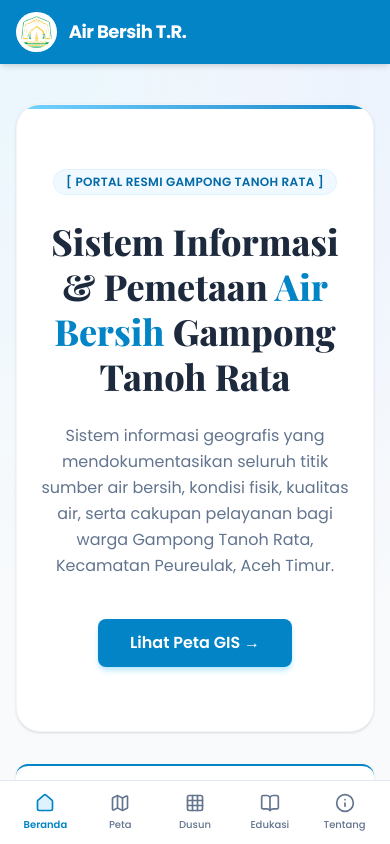
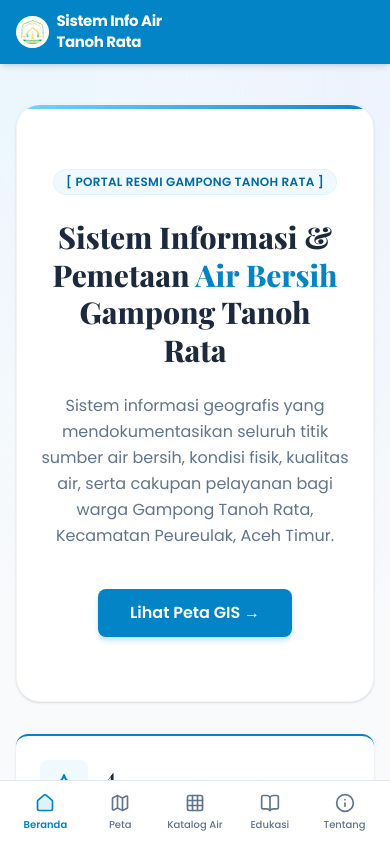
Before and after one commit to FizamenKujo/Website-Sumber-Air-Bersih-Tanoh-Rata, a React (Vite) app: page / in a window 390 px wide. Shown: the top 844 px of the page. Built offline with nearby package versions, Linux system fonts and the light colour scheme; a web font is replaced by a local one.

Commit message:
Tinggal upload foto dan menambah sytling dan teks deskripsi lgi

```diff
--- a/src/components/BottomNav.jsx
+++ b/src/components/BottomNav.jsx
@@ -5,7 +5,7 @@ export default function BottomNav({ activeTab, setActiveTab }) {
     const navItems = [
         { id: 'beranda', label: 'Beranda', icon: Home },
         { id: 'peta', label: 'Peta', icon: Map },
-        { id: 'katalog', label: 'Dusun', icon: Grid },
+        { id: 'katalog', label: 'Katalog Air', icon: Grid },
         { id: 'edukasi', label: 'Edukasi', icon: BookOpen },
         { id: 'tentang', label: 'Tentang', icon: Info }
     ];
--- a/src/components/Navbar.jsx
+++ b/src/components/Navbar.jsx
@@ -14,17 +14,17 @@ export default function Navbar({ activeTab, setActiveTab }) {
         <nav className="bg-[#0284C7] text-white shadow-md sticky top-0 z-50">
             <div className="max-w-7xl mx-auto px-4 lg:px-8 h-16 flex items-center justify-between">
 
-                <div className="flex items-center gap-3 cursor-pointer" onClick={() => setActiveTab('beranda')}>
+                <div className="flex items-center gap-2 cursor-pointer" onClick={() => setActiveTab('beranda')}>
                     <img
                         src="/logo-aceh-timur.png"
                         alt="Logo Aceh Timur"
-                        className="h-10 w-auto object-contain bg-white rounded-full p-1"
+                        className="h-8 md:h-10 w-auto object-contain bg-white rounded-full p-1"
                     />
-                    <div className="bg-white/20 p-2 rounded-full hidden sm:block">
-                        <Droplet size={24} className="text-white" />
+                    <div className="bg-white/20 p-1.5 md:p-2 rounded-full hidden sm:block">
+                        <Droplet size={20} className="text-white md:w-6 md:h-6" />
                     </div>
-                    <span className="font-bold text-xl tracking-tight hidden sm:block">Sistem Informasi Air Bersih Tanoh Rata</span>
-                    <span className="font-bold text-lg tracking-tight sm:hidden">Air Bersih T.R.</span>
+                    <span className="font-bold text-lg md:text-xl tracking-tight hidden sm:block">Sistem Informasi Air Bersih Tanoh Rata</span>
+                    <span className="font-bold text-[15px] tracking-tight sm:hidden leading-snug">Sistem Info Air<br />Tanoh Rata</span>
                 </div>
 
                 {/* Desktop Navigation */}
--- a/src/data/waterSources.json
+++ b/src/data/waterSources.json
@@ -44,7 +44,7 @@
         "lat": 4.8835,
         "lng": 97.7725,
         "foto": "https://images.unsplash.com/photo-1594916896280-49b809a56e29?auto=format&fit=crop&q=80&w=600",
-        "deskripsi": "Fasilitas penampungan air bersih komunal yang dibangun oleh Kementerian Sosial RI. Sumber air disalurkan dari pipa bawah tanah menuju tandon utama untuk mempermudah akses warga saat musim kemarau.",
+        "deskripsi": "Fasilitas penampungan air bersih komunal yang dibangun oleh Kementerian Sosial Daerah. Sumber air disalurkan dari pipa bawah tanah menuju tandon utama untuk mempermudah akses warga saat musim kemarau.",
         "status": "aktif",
         "labelStatus": "Beroperasi",
         "catatan": "Beroperasi normal.",
--- a/src/pages/HeroDashboard.jsx
+++ b/src/pages/HeroDashboard.jsx
@@ -23,7 +23,7 @@ export default function HeroDashboard({ setActiveTab }) {
                         [ Portal Resmi Gampong Tanoh Rata ]
                     </div>
 
-                    <h1 className="text-4xl md:text-5xl lg:text-6xl font-extrabold text-slate-800 leading-tight mb-6">
+                    <h1 className="text-3xl md:text-5xl lg:text-6xl font-extrabold text-slate-800 leading-tight mb-6 px-2">
                         Sistem Informasi & Pemetaan <br className="hidden md:block" />
                         <span className="text-[#0284C7]">Air Bersih</span> Gampong Tanoh Rata
                     </h1>
```
